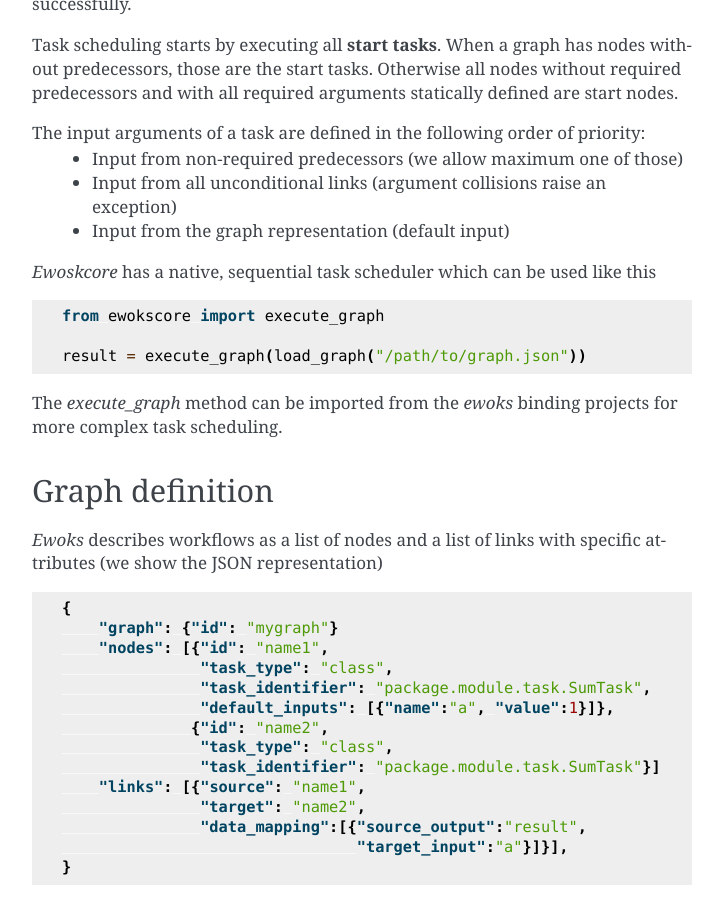
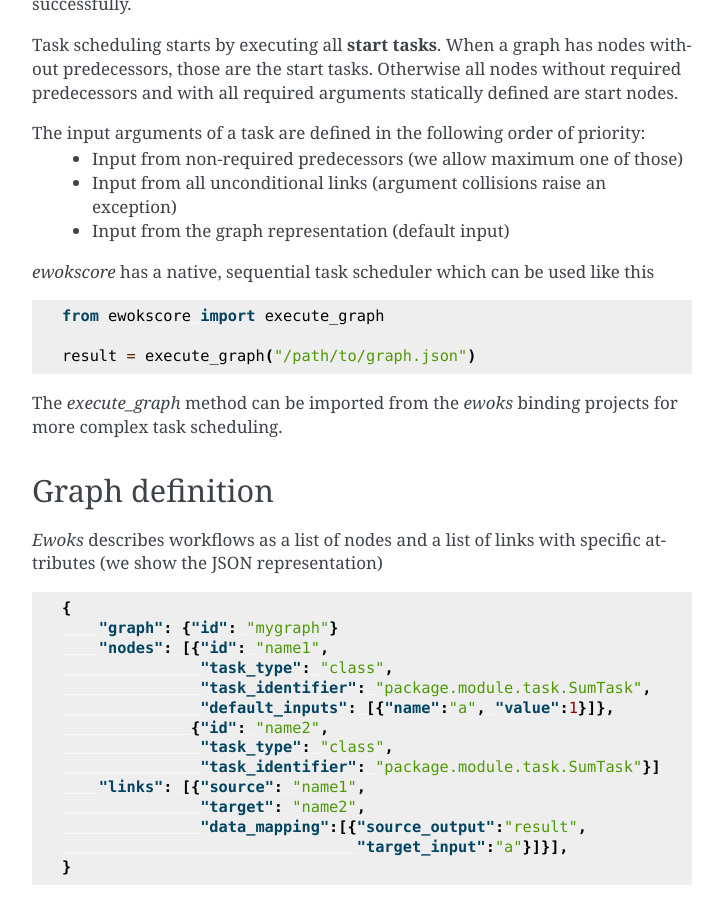
Before and after one commit to ewoks-kit/ewokscore, a Sphinx documentation site: the page built from doc/definitions.rst, in a window 1280 px wide and 900 px high, scrolled down 633 px. Shown: the whole window, without its empty margins (388-1111 px from the left). Built offline with Sphinx 7.4.7, drawn with Linux system fonts in a browser that asks for light colours.

Commit message:
modify docs

```diff
--- a/doc/definitions.rst
+++ b/doc/definitions.rst
@@ -29,13 +29,13 @@
  * Input from all unconditional links (argument collisions raise an exception)
  * Input from the graph representation (default input)
 
-*Ewoskcore* has a native, sequential task scheduler which can be used like this
+*ewokscore* has a native, sequential task scheduler which can be used like this
 
 .. code-block:: python
 
   from ewokscore import execute_graph
 
-  result = execute_graph(load_graph("/path/to/graph.json"))
+  result = execute_graph("/path/to/graph.json")
 
 
 The `execute_graph` method can be imported from the *ewoks* binding projects for more complex task scheduling.
```
Also changed, not shown: README.md (+2 -3 lines).
